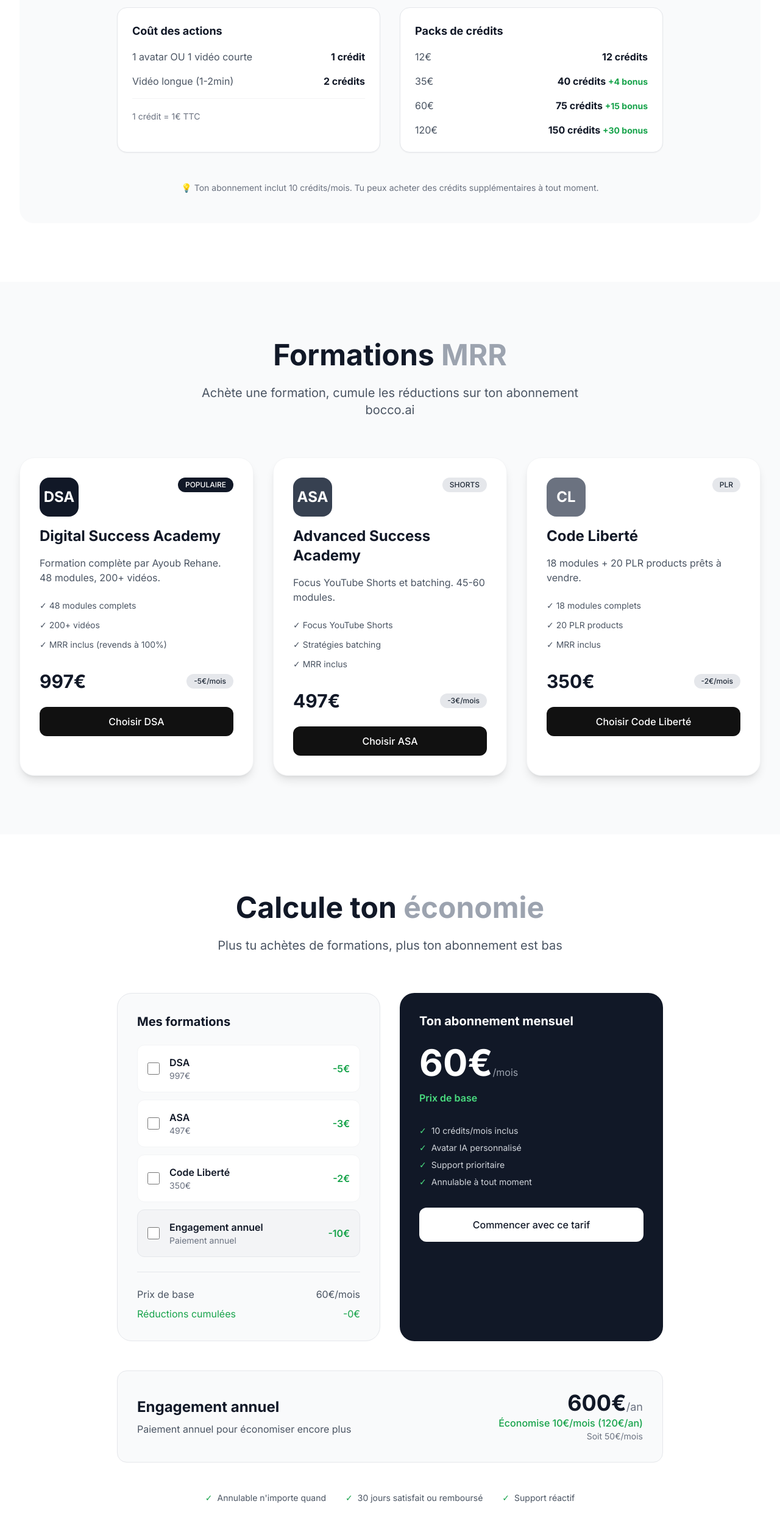
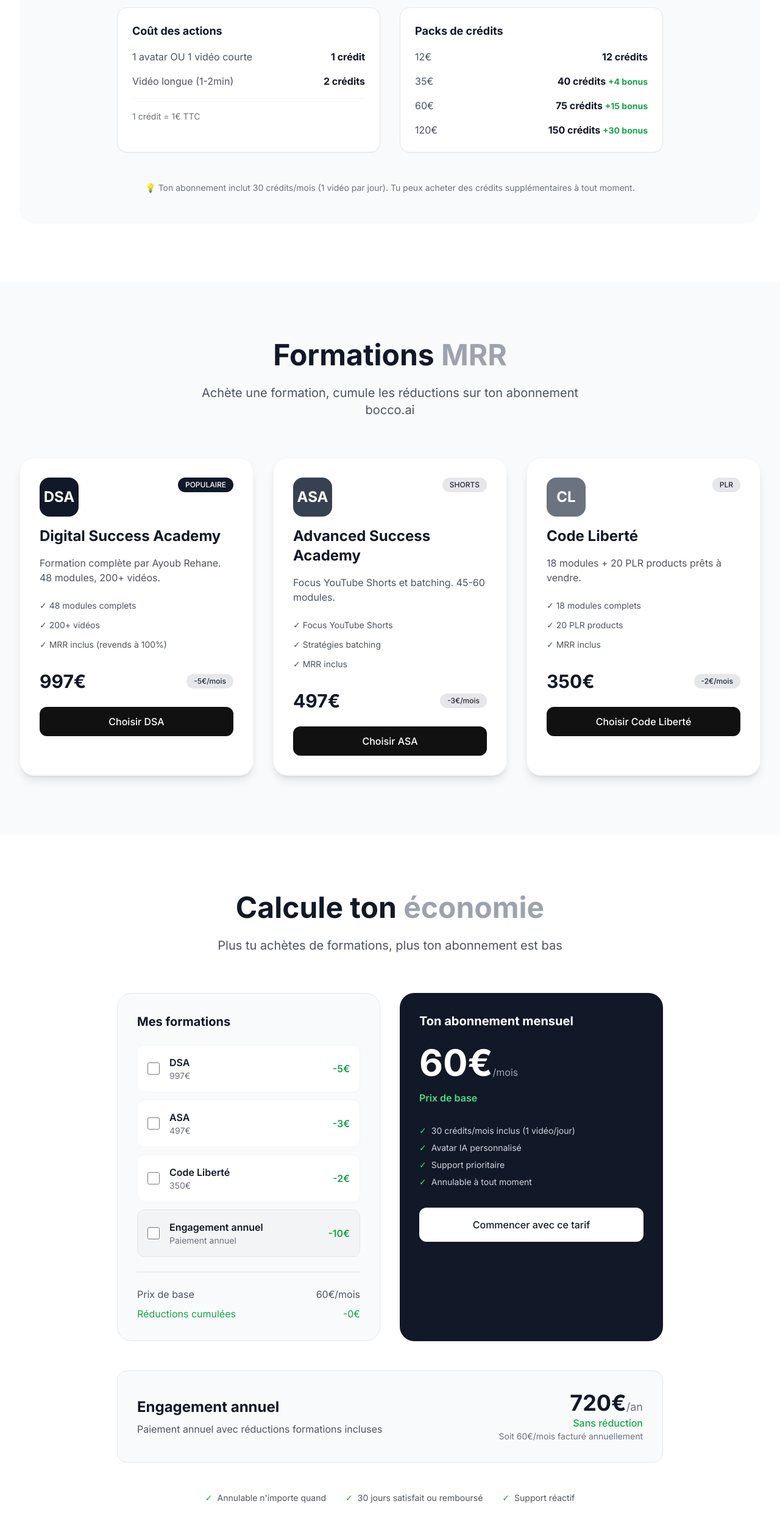
Before and after one commit to albbocco/bocco-ai, a Next.js app: page / in a window 1280 px wide. Shown: the part 1580-4082 px from the top of the page at 61% size. Built offline with nearby package versions, Linux system fonts and the light colour scheme.

Commit message:
30 crédits/mois + calcul annuel avec réductions formations

```diff
--- a/src/app/page.tsx
+++ b/src/app/page.tsx
@@ -171,7 +171,7 @@
             </div>
 
             <div className="text-center">
-              <p className="text-gray-500 text-sm">💡 Ton abonnement inclut 10 crédits/mois. Tu peux acheter des crédits supplémentaires à tout moment.</p>
+              <p className="text-gray-500 text-sm">💡 Ton abonnement inclut 30 crédits/mois (1 vidéo par jour). Tu peux acheter des crédits supplémentaires à tout moment.</p>
             </div>
           </div>
         </div>
@@ -345,7 +345,7 @@
               </div>
 
               <ul className="space-y-2 mb-8 text-gray-300 text-sm">
-                <li className="flex items-center gap-2"><span className="text-green-400">✓</span> 10 crédits/mois inclus</li>
+                <li className="flex items-center gap-2"><span className="text-green-400">✓</span> 30 crédits/mois inclus (1 vidéo/jour)</li>
                 <li className="flex items-center gap-2"><span className="text-green-400">✓</span> Avatar IA personnalisé</li>
                 <li className="flex items-center gap-2"><span className="text-green-400">✓</span> Support prioritaire</li>
                 <li className="flex items-center gap-2"><span className="text-green-400">✓</span> Annulable à tout moment</li>
@@ -361,12 +361,14 @@
               <div className="flex flex-col md:flex-row items-center justify-between gap-6">
                 <div>
                   <h3 className="text-2xl font-bold mb-2 text-gray-900">Engagement annuel</h3>
-                  <p className="text-gray-600">Paiement annuel pour économiser encore plus</p>
+                  <p className="text-gray-600">Paiement annuel avec réductions formations incluses</p>
                 </div>
                 <div className="text-center md:text-right">
-                  <div className="text-4xl font-bold text-gray-900">{(finalPrice - 10) * 12}€<span className="text-lg text-gray-500 font-normal">/an</span></div>
-                  <div className="text-green-600 font-medium">Économise 10€/mois (120€/an)</div>
-                  <div className="text-sm text-gray-500">Soit {finalPrice - 10}€/mois</div>
+                  <div className="text-4xl font-bold text-gray-900">{finalPrice * 12}€<span className="text-lg text-gray-500 font-normal">/an</span></div>
+                  <div className="text-green-600 font-medium">
+                    {discount > 0 ? `Économise ${discount * 12}€/an grâce aux formations` : 'Sans réduction'}
+                  </div>
+                  <div className="text-sm text-gray-500">Soit {finalPrice}€/mois facturé annuellement</div>
                 </div>
               </div>
             </div>
```
